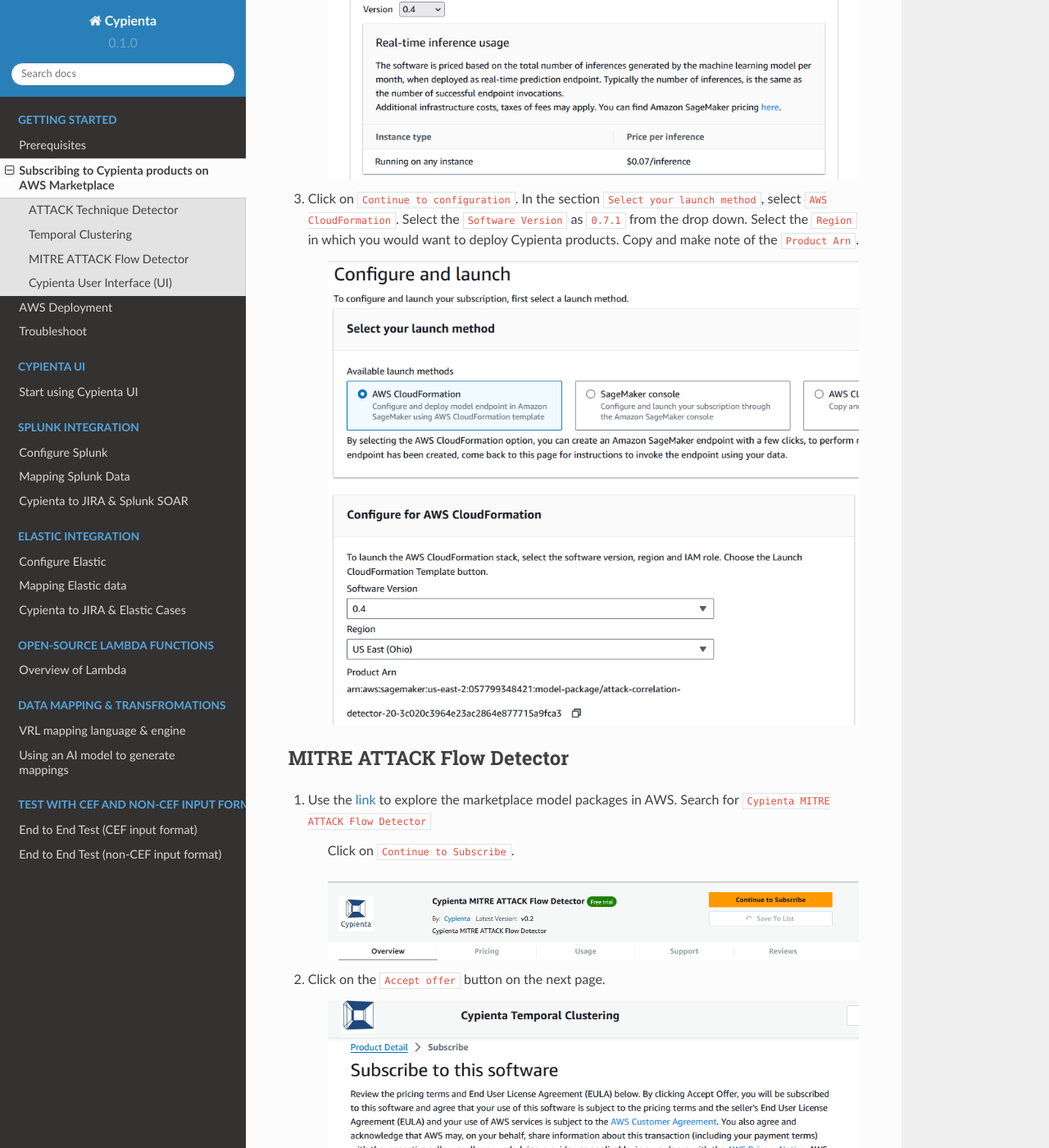
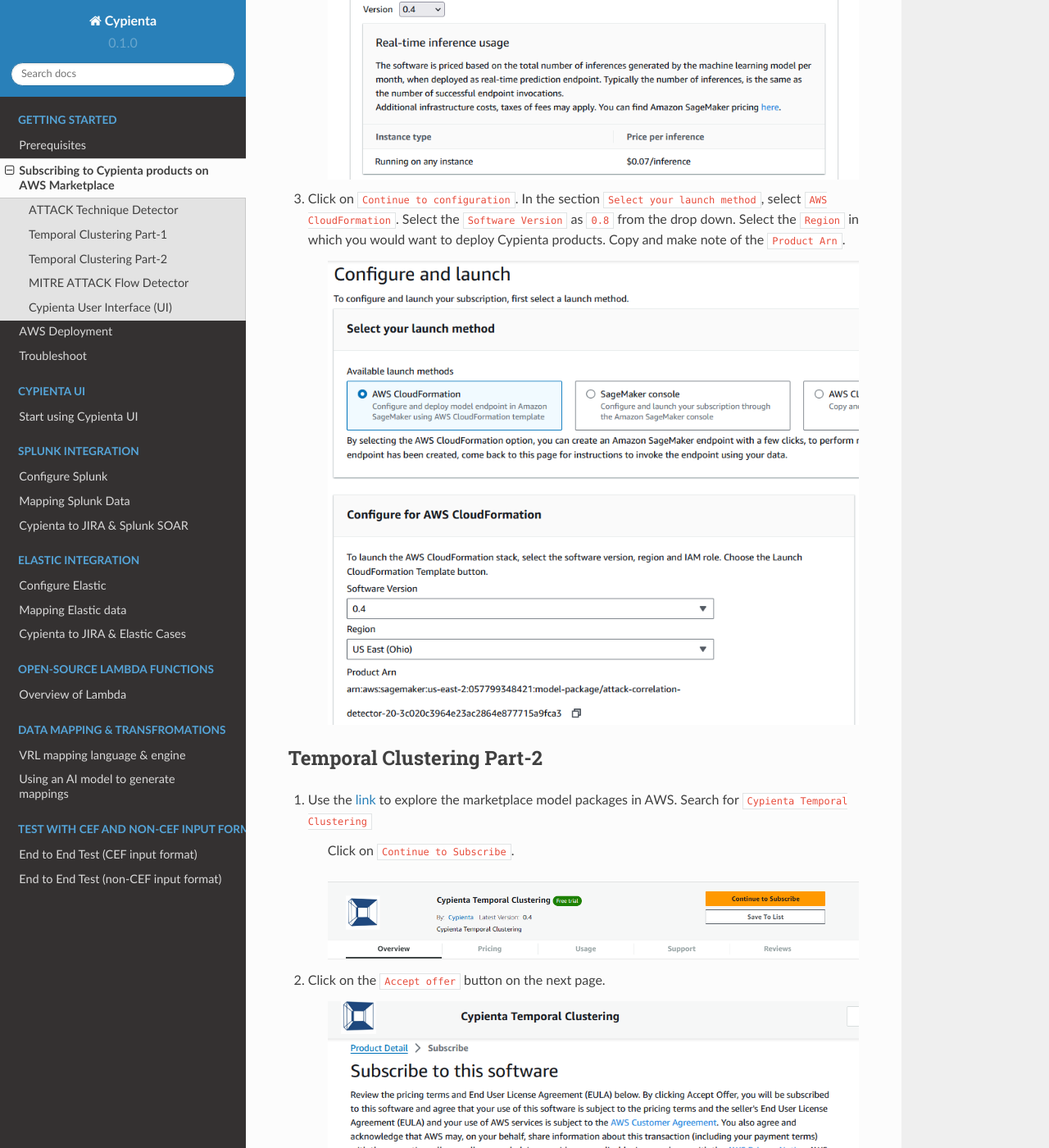
Before and after one commit to cypienta/docs, a Sphinx documentation site: the page built from docs/source/getting_started/subscription.rst, in a window 1280 px wide and 1400 px high, scrolled down 2478 px. Shown: the whole window at 82% size. Built offline with Sphinx 7.4.7 and the Read the Docs theme 2.0.0, drawn with Linux system fonts in a browser that asks for light colours; some of the changed text lies outside the part shown.

Commit message:
CD-23: update docs

```diff
--- a/docs/source/getting_started/deploy.rst
+++ b/docs/source/getting_started/deploy.rst
@@ -131,8 +131,11 @@
     **TechniqueModelARN:** The ARN of the subscribed model package for
     ATTACK Technique detector. Use version 0.4 Product ARN for the region in which CloudFormation stack is created.
 
+    **ClusterModelARN1:** The ARN of the subscribed model package for
+    Temporal Clustering Part-1. Use version 0.8 Product ARN for the region in which CloudFormation stack is created.
+
     **ClusterModelARN:** The ARN of the subscribed model package for
-    Temporal Clustering. Use version 0.7.1 Product ARN for the region in which CloudFormation stack is created.
+    Temporal Clustering Part-2. Use version 0.8 Product ARN for the region in which CloudFormation stack is created.
 
     **FlowModelARN:** The ARN of the subscribed model package for MITRE
     flow detector. Use version 0.7 Product ARN for the region in which CloudFormation stack is created.
--- a/docs/source/getting_started/subscription.rst
+++ b/docs/source/getting_started/subscription.rst
@@ -25,7 +25,7 @@
         :align: center
 
 
-Temporal Clustering
+Temporal Clustering Part-1
 -------------------
 
 1. Use the `link <https://aws.amazon.com/marketplace/pp/prodview-a6owq2ddgrcrc?sr=0-3&ref_=beagle&applicationId=AWSMPContessa>`_ to explore the marketplace model packages in AWS. Search for ``Cypienta Temporal Clustering``
@@ -42,7 +42,31 @@
         :alt: Subscribe to technique detector
         :align: center
 
-3. Click on ``Continue to configuration``. In the section ``Select your launch method``, select ``AWS CloudFormation``. Select the ``Software Version`` as ``0.7.1`` from the drop down. Select the ``Region`` in which you would want to deploy Cypienta products. Copy and make note of the ``Product Arn``.
+3. Click on ``Continue to configuration``. In the section ``Select your launch method``, select ``AWS CloudFormation``. Select the ``Software Version`` as ``0.8`` from the drop down. Select the ``Region`` in which you would want to deploy Cypienta products. Copy and make note of the ``Product Arn``.
+
+    .. image:: resources/model_arn_cluster.png
+        :alt: Subscribe to flow detector
+        :align: center
+
+
+Temporal Clustering Part-2
+-------------------
+
+1. Use the `link <https://aws.amazon.com/marketplace/pp/prodview-ub47j253tgi4c?sr=0-5&ref_=beagle&applicationId=AWSMPContessa>`_ to explore the marketplace model packages in AWS. Search for ``Cypienta Temporal Clustering``
+
+    Click on ``Continue to Subscribe``.
+
+    .. image:: resources/subscribe_to_temporal_clustering.png
+        :alt: Subscribe to temporal clustering
+        :align: center
+
+2. Click on the ``Accept offer`` button on the next page.
+
+    .. image:: resources/accept_offer.png
+        :alt: Subscribe to technique detector
+        :align: center
+
+3. Click on ``Continue to configuration``. In the section ``Select your launch method``, select ``AWS CloudFormation``. Select the ``Software Version`` as ``0.8`` from the drop down. Select the ``Region`` in which you would want to deploy Cypienta products. Copy and make note of the ``Product Arn``.
 
     .. image:: resources/model_arn_cluster.png
         :alt: Subscribe to flow detector
```
